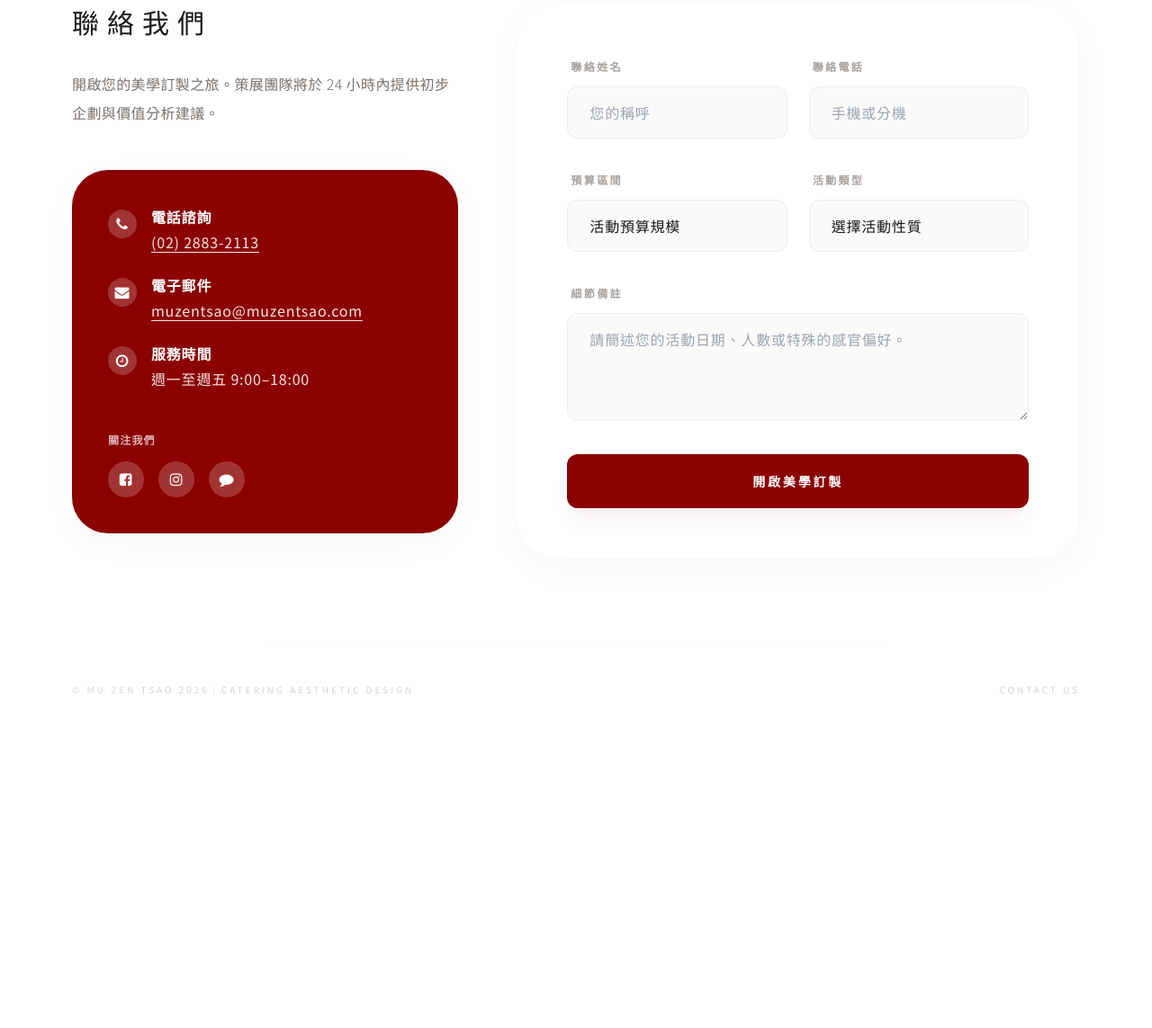
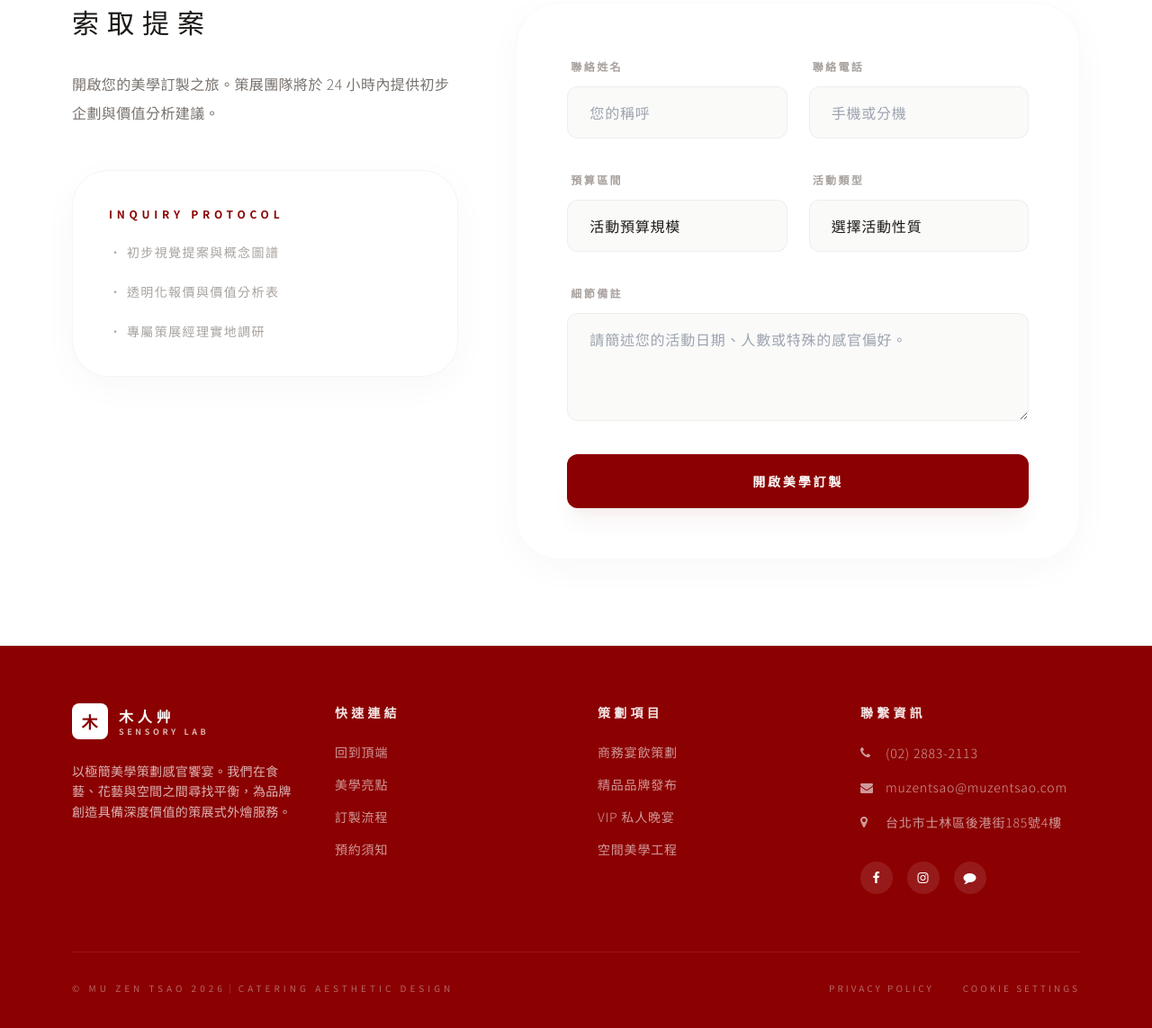
Before and after one commit to Muzentsao/muzentsao12.github.io, a plain HTML site: page index.html in a window 1280 px wide. Shown: the part 3433-4576 px from the top of the page at 90% size. Before the commit the page ends 4255 px from the top, so only its background shows below. Drawn offline with nearby package versions, Linux system fonts and the light colour scheme.

Commit message:
Update index.html

```diff
--- a/index.html
+++ b/index.html
@@ -9,6 +9,7 @@
   <script src="https://cdn.tailwindcss.com"></script>
 
   <link rel="stylesheet" href="https://cdnjs.cloudflare.com/ajax/libs/font-awesome/4.7.0/css/font-awesome.min.css">
+
   <link rel="preconnect" href="https://fonts.googleapis.com">
   <link rel="preconnect" href="https://fonts.gstatic.com" crossorigin>
   <link href="https://fonts.googleapis.com/css2?family=Noto+Sans+TC:wght@300;400;500;700&display=swap" rel="stylesheet">
@@ -22,6 +23,7 @@
       --text:#1C1917; /* Stone-900 */
       --muted:#A8A29E; /* Stone-400 */
       --accent:#8B0000; /* 經典酒紅：僅作為點綴色 */
+      scroll-behavior: smooth;
     }
     body{
       font-family:"Noto Sans TC", system-ui, -apple-system, sans-serif;
@@ -295,63 +297,18 @@
     <section id="form" class="mx-auto max-w-6xl px-4 pb-16 md:pb-24">
       <div class="grid md:grid-cols-12 gap-16 items-start">
         <div class="md:col-span-5">
-          <h2 class="text-3xl font-light text-stone-900 tracking-[0.3em]">聯絡我們</h2>
+          <h2 class="text-3xl font-light text-stone-900 tracking-[0.3em]">索取提案</h2>
           <p class="text-stone-500 mt-8 leading-loose font-light text-base tracking-wide">
             開啟您的美學訂製之旅。策展團隊將於 24 小時內提供初步企劃與價值分析建議。
           </p>
 
-          <div class="mt-12 bg-[#8B0000] text-white rounded-[2.5rem] p-10 soft-shadow">
-            <div class="space-y-6">
-              <div class="flex items-start">
-                <div class="mt-1 mr-4 w-8 h-8 bg-white/20 rounded-full flex items-center justify-center shrink-0">
-                  <i class="fa fa-phone"></i>
-                </div>
-                <div>
-                  <h3 class="font-semibold mb-1">電話諮詢</h3>
-                  <p class="opacity-90"><a href="tel:+886228832113" class="underline underline-offset-4">(02) 2883-2113</a></p>
-                </div>
-              </div>
-
-              <div class="flex items-start">
-                <div class="mt-1 mr-4 w-8 h-8 bg-white/20 rounded-full flex items-center justify-center shrink-0">
-                  <i class="fa fa-envelope"></i>
-                </div>
-                <div>
-                  <h3 class="font-semibold mb-1">電子郵件</h3>
-                  <p class="opacity-90"><a href="mailto:muzentsao@muzentsao.com" class="underline underline-offset-4">muzentsao@muzentsao.com</a></p>
-                </div>
-              </div>
-
-              <div class="flex items-start">
-                <div class="mt-1 mr-4 w-8 h-8 bg-white/20 rounded-full flex items-center justify-center shrink-0">
-                  <i class="fa fa-clock-o"></i>
-                </div>
-                <div>
-                  <h3 class="font-semibold mb-1">服務時間</h3>
-                  <p class="opacity-90">週一至週五 9:00–18:00</p>
-                </div>
-              </div>
-            </div>
-
-            <div class="mt-12">
-              <h3 class="font-semibold mb-4 tracking-widest uppercase text-xs opacity-70">關注我們</h3>
-              <div class="flex space-x-4">
-                <a href="https://www.facebook.com/muzentsao/?locale=zh_TW" target="_blank" rel="noopener"
-                   class="w-10 h-10 bg-white/20 hover:bg-white/30 rounded-full flex items-center justify-center transition-colors" aria-label="Facebook">
-                  <i class="fa fa-facebook-square"></i>
-                </a>
-                <a href="https://www.instagram.com/muzentsaocatering/" target="_blank" rel="noopener"
-                   class="w-10 h-10 bg-white/20 hover:bg-white/30 rounded-full flex items-center justify-center transition-colors" aria-label="Instagram">
-                  <i class="fa fa-instagram"></i>
-                </a>
-                <a href="https://lin.ee/GDoyPqd"
-                   onclick="try{window.location='line://ti/p/@muzentsao'; setTimeout(function(){window.open('https://lin.ee/GDoyPqd','_blank');},700);}catch(e){}"
-                   target="_blank" rel="noopener"
-                   class="w-10 h-10 bg-white/20 hover:bg-white/30 rounded-full flex items-center justify-center transition-colors" aria-label="LINE">
-                  <i class="fa fa-comment"></i>
-                </a>
-              </div>
-            </div>
+          <div class="mt-12 bg-white border border-stone-100 rounded-[2.5rem] p-10 soft-shadow">
+            <div class="text-xs font-bold text-[#8B0000] mb-6 uppercase tracking-[0.4em]">Inquiry Protocol</div>
+            <ul class="space-y-6 text-sm text-stone-400 font-light tracking-[0.1em]">
+              <li class="flex items-start gap-4">• 初步視覺提案與概念圖譜</li>
+              <li class="flex items-start gap-4">• 透明化報價與價值分析表</li>
+              <li class="flex items-start gap-4">• 專屬策展經理實地調研</li>
+            </ul>
           </div>
         </div>
 
@@ -424,17 +381,97 @@
     </a>
   </div>
 
-  <footer class="mx-auto max-w-6xl px-4 pb-12 text-stone-300 text-[10px] tracking-[0.3em] uppercase">
-    <div class="divider mb-10 opacity-20"></div>
-    <div class="flex flex-col md:flex-row items-center justify-between gap-8">
-      <div>© MU ZEN TSAO 2026｜Catering Aesthetic Design</div>
-      <div class="flex gap-12">
-        <a class="hover:text-[#8B0000] transition-colors" href="mailto:muzentsao@muzentsao.com">Contact Us</a>
+  <footer class="bg-[#8B0000] text-white pt-16 pb-12">
+    <div class="mx-auto max-w-6xl px-4">
+      <div class="grid grid-cols-1 md:grid-cols-4 gap-12 mb-16">
+        <div class="col-span-1 md:col-span-1">
+          <a href="#top" class="flex items-center gap-3 mb-6">
+            <span class="inline-flex h-10 w-10 items-center justify-center rounded-lg bg-white text-[#8B0000] font-bold text-lg">木</span>
+            <div class="leading-tight">
+              <div class="font-bold tracking-[0.3em] text-white text-base">木人艸</div>
+              <div class="text-[9px] text-white/70 tracking-[0.4em] uppercase font-bold">Sensory Lab</div>
+            </div>
+          </a>
+          <p class="text-sm text-white/70 leading-relaxed font-light tracking-wide">
+            以極簡美學策劃感官饗宴。我們在食藝、花藝與空間之間尋找平衡，為品牌創造具備深度價值的策展式外燴服務。
+          </p>
+        </div>
+
+        <div>
+          <h4 class="text-sm font-bold tracking-[0.3em] mb-6 uppercase text-white/90">快速連結</h4>
+          <ul class="space-y-4 text-sm text-white/60 font-light">
+            <li><a href="#top" class="hover:text-white transition-colors">回到頂端</a></li>
+            <li><a href="#highlights" class="hover:text-white transition-colors">美學亮點</a></li>
+            <li><a href="#process" class="hover:text-white transition-colors">訂製流程</a></li>
+            <li><a href="#faq" class="hover:text-white transition-colors">預約須知</a></li>
+          </ul>
+        </div>
+
+        <div>
+          <h4 class="text-sm font-bold tracking-[0.3em] mb-6 uppercase text-white/90">策劃項目</h4>
+          <ul class="space-y-4 text-sm text-white/60 font-light">
+            <li><a href="#form" class="hover:text-white transition-colors">商務宴飲策劃</a></li>
+            <li><a href="#form" class="hover:text-white transition-colors">精品品牌發布</a></li>
+            <li><a href="#form" class="hover:text-white transition-colors">VIP 私人晚宴</a></li>
+            <li><a href="#form" class="hover:text-white transition-colors">空間美學工程</a></li>
+          </ul>
+        </div>
+
+        <div>
+          <h4 class="text-sm font-bold tracking-[0.3em] mb-6 uppercase text-white/90">聯繫資訊</h4>
+          <ul class="space-y-4 text-sm text-white/60 font-light leading-relaxed">
+            <li class="flex items-center gap-3">
+              <i class="fa fa-phone w-4"></i>
+              <a href="tel:+886228832113" class="hover:text-white transition-colors">(02) 2883-2113</a>
+            </li>
+            <li class="flex items-center gap-3">
+              <i class="fa fa-envelope w-4"></i>
+              <a href="mailto:muzentsao@muzentsao.com" class="hover:text-white transition-colors">muzentsao@muzentsao.com</a>
+            </li>
+            <li class="flex items-center gap-3">
+              <i class="fa fa-map-marker w-4"></i>
+              <a href="https://maps.google.com/?q=%E5%8F%B0%E5%8C%97%E5%B8%82%E5%A3%AB%E6%9E%97%E5%8D%80%E5%BE%8C%E6%B8%AF%E8%A1%97185%E8%99%9F4%E6%A8%93" target="_blank" rel="noopener" class="hover:text-white transition-colors">
+                台北市士林區後港街185號4樓
+              </a>
+            </li>
+          </ul>
+
+          <div class="mt-8 flex space-x-4">
+            <a href="https://www.facebook.com/muzentsao/?locale=zh_TW" target="_blank" rel="noopener"
+               class="w-9 h-9 bg-white/10 hover:bg-white/20 rounded-full flex items-center justify-center transition-colors"
+               aria-label="Facebook">
+              <i class="fa fa-facebook text-sm"></i>
+            </a>
+            <a href="https://www.instagram.com/muzentsaocatering/" target="_blank" rel="noopener"
+               class="w-9 h-9 bg-white/10 hover:bg-white/20 rounded-full flex items-center justify-center transition-colors"
+               aria-label="Instagram">
+              <i class="fa fa-instagram text-sm"></i>
+            </a>
+            <a href="https://lin.ee/GDoyPqd"
+               onclick="try{window.location='line://ti/p/@muzentsao'; setTimeout(function(){window.open('https://lin.ee/GDoyPqd','_blank');},700);}catch(e){}"
+               target="_blank" rel="noopener"
+               class="w-9 h-9 bg-white/10 hover:bg-white/20 rounded-full flex items-center justify-center transition-colors"
+               aria-label="LINE">
+              <i class="fa fa-comment text-sm"></i>
+            </a>
+          </div>
+        </div>
+      </div>
+
+      <div class="pt-8 border-t border-white/10 flex flex-col md:flex-row justify-between items-center gap-6">
+        <div class="text-[10px] text-white/40 tracking-[0.4em] uppercase">
+          © MU ZEN TSAO 2026｜Catering Aesthetic Design
+        </div>
+        <div class="flex gap-8 text-[10px] text-white/40 tracking-[0.3em] uppercase">
+          <a href="#" class="hover:text-white transition-colors">Privacy Policy</a>
+          <a href="#" class="hover:text-white transition-colors">Cookie Settings</a>
+        </div>
       </div>
     </div>
   </footer>
 
   <script>
+    // 保留原始 JS 控制邏輯
     const params = new URLSearchParams(location.search);
     ["utm_source","utm_medium","utm_campaign"].forEach(k=>{
       const el = document.getElementById(k);
```
